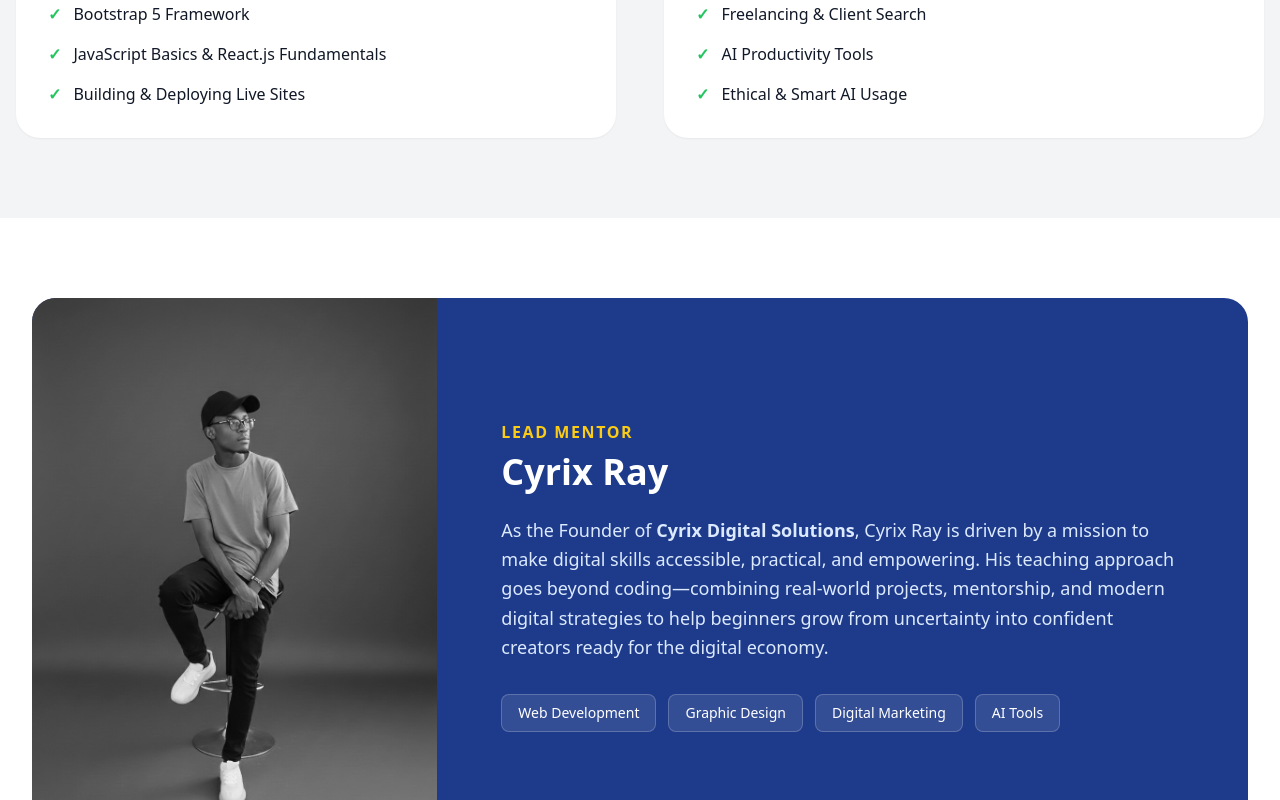
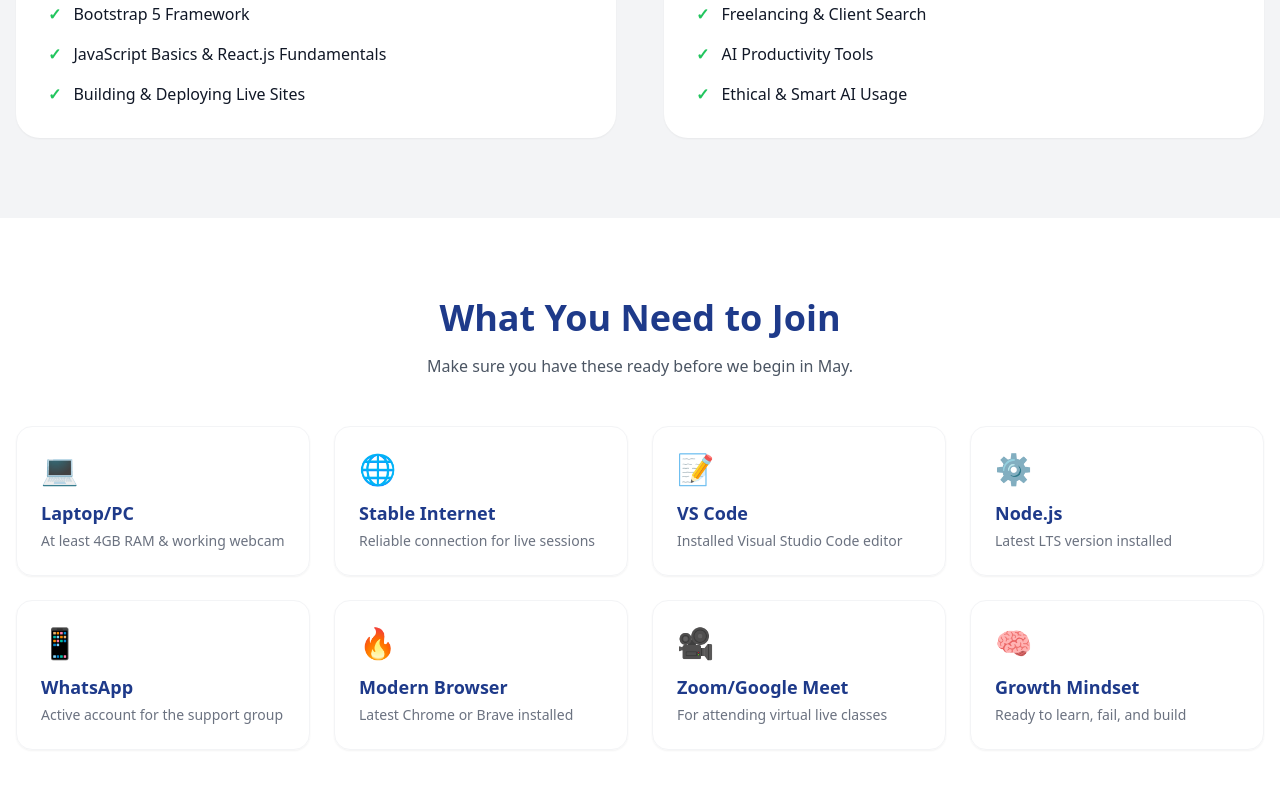
Before and after one commit to Cyrix254/Digital-Skills-Bootcamp-2026, a React (Vite) app in the folder digital-skills-bootcamp/: page / in a window 1280 px wide. Shown: the part 2000-2800 px from the top of the page. Built offline with nearby package versions, Linux system fonts and the light colour scheme.

Commit message:
Added the requirements section

```diff
--- a/digital-skills-bootcamp/src/App.jsx
+++ b/digital-skills-bootcamp/src/App.jsx
@@ -24,6 +24,7 @@ const App = () => {
   const navLinks = [
     { name: 'About', href: '#about' },
     { name: 'Curriculum', href: '#curriculum' },
+    { name: 'Requirements', href: '#requirements' }, // Added to Nav
     { name: 'Instructor', href: '#instructor' },
     { name: 'Pricing', href: '#pricing' },
   ];
@@ -101,7 +102,7 @@ const App = () => {
                 </a>
               </div>
               <p className="text-blue-100 text-2xl font-medium mt-6">
-                Training Duration: 2 months (May_June,2026)
+                Training Duration: 2 months (May—June, 2026)
               </p>
             </div>
 
@@ -184,8 +185,37 @@ const App = () => {
         </div>
       </section>
 
+      {/* --- REQUIREMENTS SECTION (NEW) --- */}
+      <section id="requirements" className="py-20 bg-white">
+        <div className="max-w-7xl mx-auto px-4">
+          <div className="text-center mb-12">
+            <h2 className="text-3xl md:text-4xl font-bold text-blue-900">What You Need to Join</h2>
+            <p className="text-gray-600 mt-4">Make sure you have these ready before we begin in May.</p>
+          </div>
+
+          <div className="grid grid-cols-1 sm:grid-cols-2 lg:grid-cols-4 gap-6">
+            {[
+              { title: "Laptop/PC", desc: "At least 4GB RAM & working webcam", icon: "💻" },
+              { title: "Stable Internet", desc: "Reliable connection for live sessions", icon: "🌐" },
+              { title: "VS Code", desc: "Installed Visual Studio Code editor", icon: "📝" },
+              { title: "Node.js", desc: "Latest LTS version installed", icon: "⚙️" },
+              { title: "WhatsApp", desc: "Active account for the support group", icon: "📱" },
+              { title: "Modern Browser", desc: "Latest Chrome or Brave installed", icon: "🔥" },
+              { title: "Zoom/Google Meet", desc: "For attending virtual live classes", icon: "🎥" },
+              { title: "Growth Mindset", desc: "Ready to learn, fail, and build", icon: "🧠" },
+            ].map((req, idx) => (
+              <div key={idx} className="p-6 border border-gray-100 rounded-2xl shadow-sm hover:border-yellow-500 transition-colors group">
+                <div className="text-3xl mb-3 group-hover:scale-110 transition-transform inline-block">{req.icon}</div>
+                <h3 className="font-bold text-blue-900 text-lg">{req.title}</h3>
+                <p className="text-gray-500 text-sm mt-1">{req.desc}</p>
+              </div>
+            ))}
+          </div>
+        </div>
+      </section>
+
       {/* --- INSTRUCTOR SECTION --- */}
-      <section id="instructor" className="py-20 bg-white">
+      <section id="instructor" className="py-20 bg-gray-50">
         <div className="max-w-7xl mx-auto px-4 sm:px-6 lg:px-8">
           <div className="bg-blue-900 rounded-3xl overflow-hidden flex flex-col lg:flex-row items-center">
             <div className="lg:w-1/3 h-full min-h-[400px]">
@@ -209,7 +239,7 @@ const App = () => {
       </section>
 
       {/* --- PRICING SECTION --- */}
-      <section id="pricing" className="py-20 bg-gray-50 text-center">
+      <section id="pricing" className="py-20 bg-white text-center">
         <div className="max-w-3xl mx-auto px-4">
           <h2 className="text-3xl md:text-4xl font-bold text-blue-900 mb-4">Affordable Pricing</h2>
           <p className="text-gray-600 mb-12">Invest in yourself for the price of a dinner out.</p>
```
